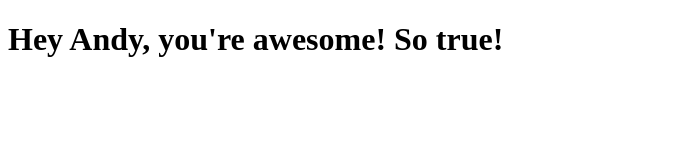
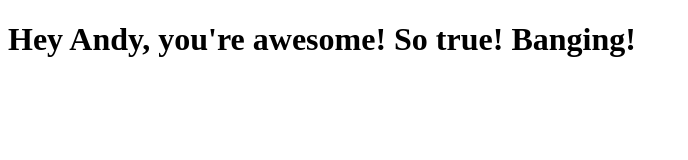
Before and after one commit to andrewagga/coursera-test, a plain HTML site: page index.html in a window 1280 px wide. Shown: the whole page, without its empty margins (0-688 px from the left). Drawn offline with Linux system fonts and the light colour scheme.

Commit message:
second commit haha

```diff
--- a/index.html
+++ b/index.html
@@ -5,6 +5,6 @@
     <title>Hey Andy</title>
 </head>
 <body>
-<h1>Hey Andy, you're awesome! So true!</h1>
+<h1>Hey Andy, you're awesome! So true! Banging!</h1>
 </body>
 </html>
```
